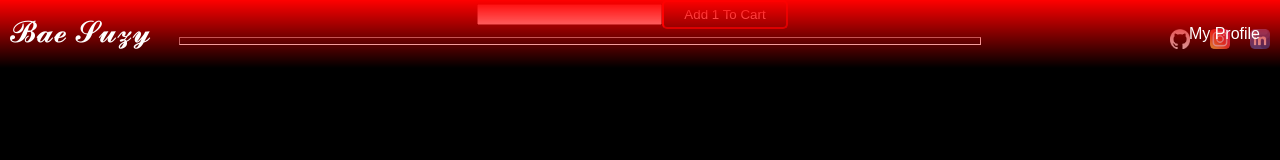
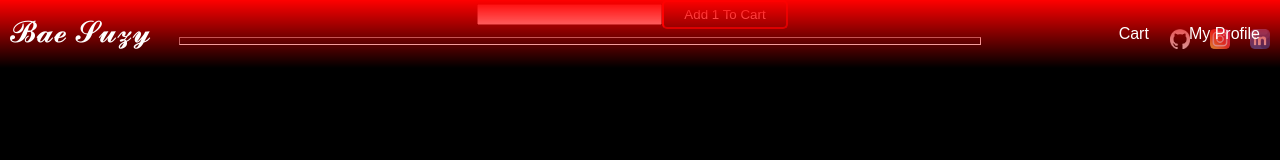
Before and after one commit to vijay-kittu/Food-Ordering-Website, a React (Create React App) app: page /addtocart in a window 1280 px wide. Shown: the top 160 px of the page. Built offline with nearby package versions, Linux system fonts and the light colour scheme.

Commit message:
changes in Navbar.js

```diff
--- a/src/components/Navbar.js
+++ b/src/components/Navbar.js
@@ -1,15 +1,23 @@
 import { Link } from "react-router-dom";
 export const Navbar = () => {
   return (
-        <div className='navbar'>
-            <div >
-                <Link className="homepage"  to="/"> 𝓑𝓪𝓮 𝓢𝓾𝔃𝔂 </Link>
+    <div className="navbar">
+      <div>
+        <Link className="homepage" to="/">
+          {" "}
+          𝓑𝓪𝓮 𝓢𝓾𝔃𝔂{" "}
+        </Link>
       </div>
       <div className="right">
-                {/*<Link className="links " to="/cart"> Cart </Link>*/}
-                <Link style={{marginRight:'10px'}} className="links " to="/login"> My Profile </Link>
+        <Link className="links " to="/cart">
+          {" "}
+          Cart{" "}
+        </Link>
+        <Link style={{ marginRight: "10px" }} className="links " to="/login">
+          {" "}
+          My Profile{" "}
+        </Link>
       </div>
-
     </div>
   );
-}
+};
```
Lines whose indentation alone changed are shown as unchanged.
